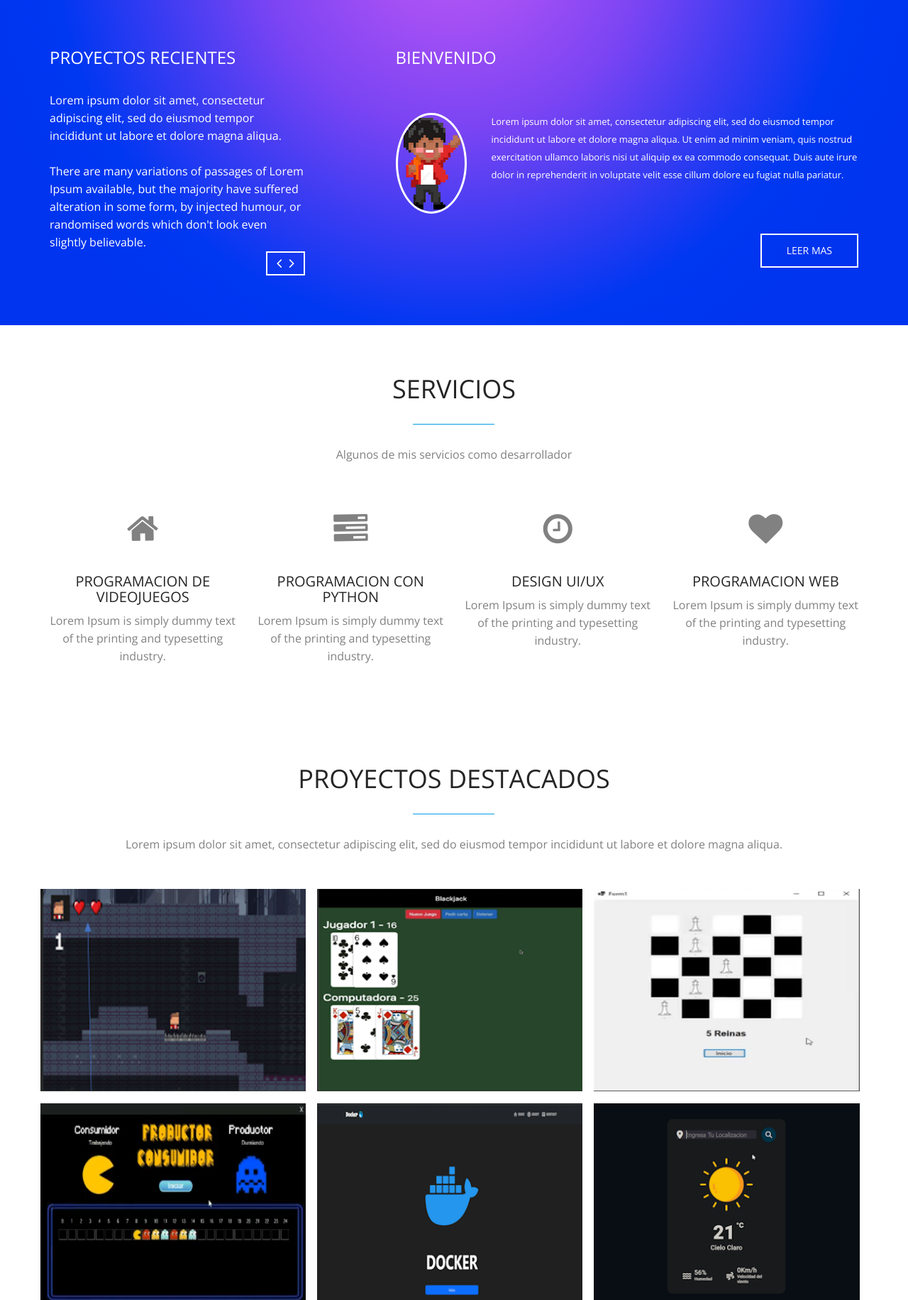
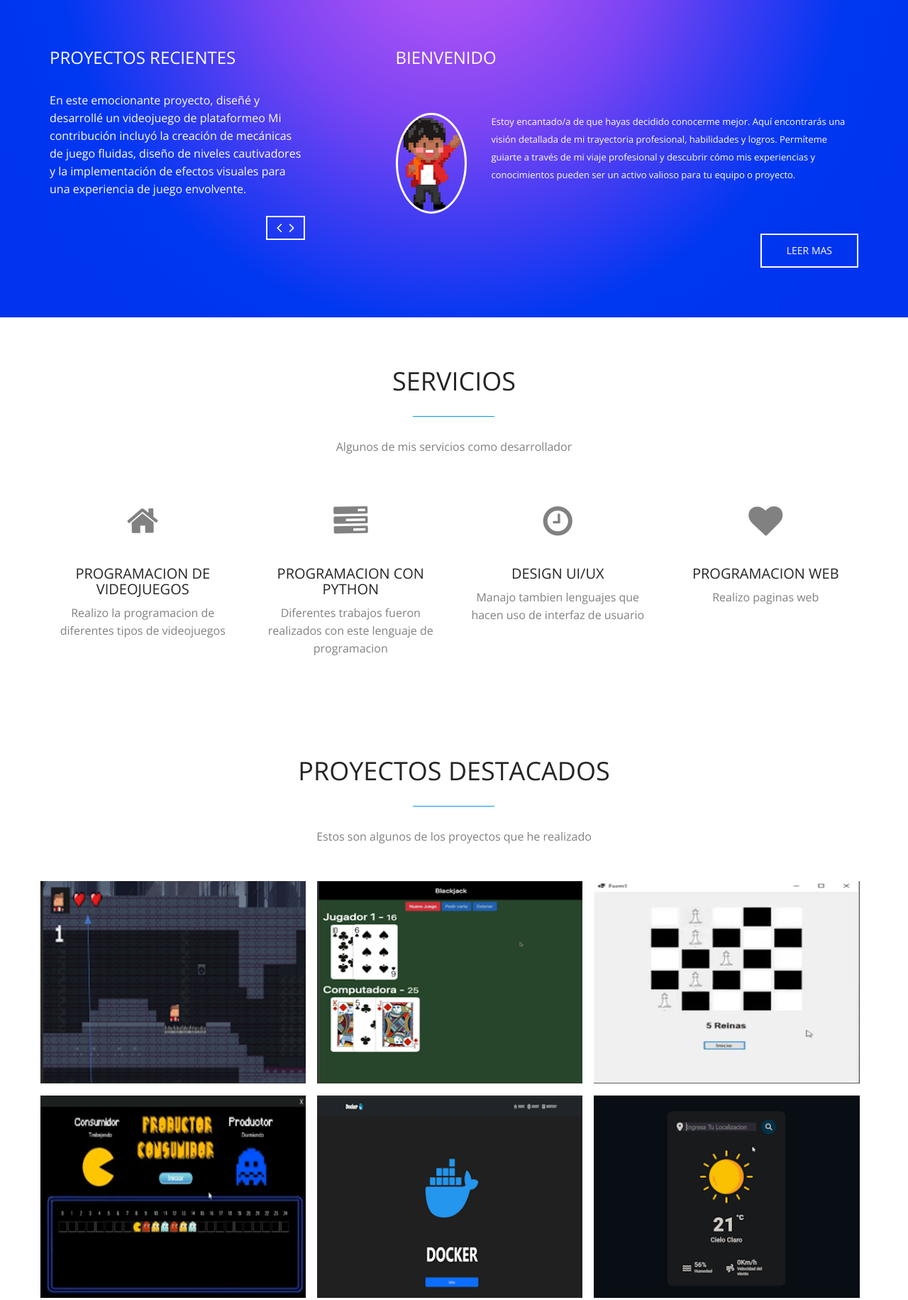
Before and after one commit to TheoBM5/cv-TeodoroBarba, a plain HTML site: page index.html in a window 1280 px wide. Shown: the part 802-2633 px from the top of the page at 71% size. Drawn offline with nearby package versions, Linux system fonts and the light colour scheme; some packages are replaced by stand-ins of ours.

Commit message:
Correccion de textos

```diff
--- a/index.html
+++ b/index.html
@@ -185,13 +185,13 @@
 								<h3>Proyectos recientes</h3>
 								<div id="works">
 									<div class="work-item">
-										<p>Lorem ipsum dolor sit amet, consectetur adipiscing elit, sed do eiusmod tempor incididunt ut labore et dolore magna aliqua. <br> <br> There are many variations of passages of Lorem Ipsum available, but the majority have suffered alteration in some form, by injected humour, or randomised words which don't look even slightly believable.</p>
+										<p>En este emocionante proyecto, diseñé y desarrollé un videojuego de plataformeo Mi contribución incluyó la creación de mecánicas de juego fluidas, diseño de niveles cautivadores y la implementación de efectos visuales para una experiencia de juego envolvente.</p>
 									</div>
 									<div class="work-item">
-										<p>Lorem ipsum dolor sit amet, consectetur adipiscing elit, sed do eiusmod tempor incididunt ut labore et dolore magna aliqua. <br><br> There are many variations of passages of Lorem Ipsum available, but the majority have suffered alteration in some form, by injected humour, or randomised words which don't look even slightly believable.</p>
+										<p>Aplicación 'ClimaClaro' para proporcionar a los usuarios información precisa y actualizada sobre el clima. La interfaz intuitiva permite a los usuarios buscar pronósticos de diversas ubicaciones y obtener detalles como temperatura, humedad, velocidad del viento y más. </p>
 									</div>
 									<div class="work-item">
-										<p>Lorem ipsum dolor sit amet, consectetur adipiscing elit, sed do eiusmod tempor incididunt ut labore et dolore magna aliqua. <br><br> There are many variations of passages of Lorem Ipsum available, but the majority have suffered alteration in some form, by injected humour, or randomised words which don't look even slightly believable.</p>
+										<p>Desarrollé el programa 'N Damas Visualizer' como una herramienta interactiva para abordar el desafiante problema de las N reinas en ajedrez. Este programa gráfico permite a los usuarios visualizar soluciones para diferentes valores de N, ofreciendo una comprensión clara de las estrategias y configuraciones óptimas. </p>
 									</div>
 								</div>
 							</div>
@@ -201,7 +201,7 @@
 								<h3>Bienvenido</h3>
 						     	 <div class="message-body">
 									<img src="img/imagenpersona.png" class="pull-left" alt="member">
-						       		<p>Lorem ipsum dolor sit amet, consectetur adipiscing elit, sed do eiusmod tempor incididunt ut labore et dolore magna aliqua. Ut enim ad minim veniam, quis nostrud exercitation ullamco laboris nisi ut aliquip ex ea commodo consequat. Duis aute irure dolor in reprehenderit in voluptate velit esse cillum dolore eu fugiat nulla pariatur. </p>
+						       		<p>Estoy encantado/a de que hayas decidido conocerme mejor. Aquí encontrarás una visión detallada de mi trayectoria profesional, habilidades y logros. Permíteme guiarte a través de mi viaje profesional y descubrir cómo mis experiencias y conocimientos pueden ser un activo valioso para tu equipo o proyecto. </p>
 						     	 </div>
 						       	<a href="#" class="btn btn-border btn-effect pull-right">Leer mas</a>
 						    </div>
@@ -228,7 +228,7 @@
 									<i class="fa fa-home fa-3x"></i>
 								</div>
 								<h3>Programacion de videojuegos</h3>
-								<p>Lorem Ipsum is simply dummy text of the printing and typesetting industry. </p>
+								<p>Realizo la programacion de diferentes tipos de videojuegos </p>
 							</div>
 						</div>
 
@@ -238,7 +238,7 @@
 									<i class="fa fa-tasks fa-3x"></i>
 								</div>
 								<h3>Programacion con Python</h3>
-								<p>Lorem Ipsum is simply dummy text of the printing and typesetting industry. </p>
+								<p>Diferentes trabajos fueron realizados con este lenguaje de programacion </p>
 							</div>
 						</div>
 
@@ -248,7 +248,7 @@
 									<i class="fa fa-clock-o fa-3x"></i>
 								</div>
 								<h3>Design UI/UX</h3>
-								<p>Lorem Ipsum is simply dummy text of the printing and typesetting industry. </p>
+								<p>Manajo tambien lenguajes que hacen uso de interfaz de usuario </p>
 							</div>
 						</div>
 
@@ -259,7 +259,7 @@
 								</div>
 
 								<h3>Programacion Web</h3>
-								<p>Lorem Ipsum is simply dummy text of the printing and typesetting industry. </p>
+								<p>Realizo paginas web</p>
 							</div>
 						</div>
 
@@ -275,7 +275,7 @@
 
 						<div class="sec-title text-center wow animated fadeInDown">
 							<h2>Proyectos Destacados</h2>
-							<p>Lorem ipsum dolor sit amet, consectetur adipiscing elit, sed do eiusmod tempor incididunt ut labore et dolore magna aliqua.</p>
+							<p>Estos son algunos de los proyectos que he realizado</p>
 						</div>
 
 
@@ -283,7 +283,7 @@
 							<li class="portfolio-item">
 								<img src="img/portfolio/imagen2p.png" class="img-responsive" alt="Lorem ipsum dolor sit amet, consectetur adipiscing elit, sed do eiusmod tempor incididunt ut labore et dolore magna aliqua. Ut enim ad minim veniam, quis nostrud exercitation ullamco laboris nisi ut aliquip ex ea commodo consequat">
 								<figcaption class="mask">
-									<h3>Wall street</h3>
+									<h3>Juego de plataformas</h3>
 									<p>Lorem Ipsum is simply dummy text of the printing and typesetting ndustry. </p>
 								</figcaption>
 								<ul class="external">
@@ -295,7 +295,7 @@
 							<li class="portfolio-item">
 								<img src="img/portfolio/imagen3p.png" class="img-responsive" alt="Lorem Ipsum is simply dummy text of the printing and typesetting ndustry. ">
 								<figcaption class="mask">
-									<h3>Wall street</h3>
+									<h3>Juego de BlackJack</h3>
 									<p>Lorem Ipsum is simply dummy text of the printing and typesetting ndustry. </p>
 								</figcaption>
 								<ul class="external">
@@ -307,7 +307,7 @@
 							<li class="portfolio-item">
 								<img src="img/portfolio/imagen4p.png" class="img-responsive" alt="Lorem Ipsum is simply dummy text of the printing and typesetting ndustry. ">
 								<figcaption class="mask">
-									<h3>Wall street</h3>
+									<h3>Problema de N Reinas</h3>
 									<p>Lorem Ipsum is simply dummy text of the printing and typesetting ndustry. </p>
 								</figcaption>
 								<ul class="external">
@@ -319,7 +319,7 @@
 							<li class="portfolio-item">
 								<img src="img/portfolio/imagen5p.png" class="img-responsive" alt="Lorem Ipsum is simply dummy text of the printing and typesetting ndustry.">
 								<figcaption class="mask">
-									<h3>Wall street</h3>
+									<h3>Productos-Consumidor</h3>
 									<p>Lorem Ipsum is simply dummy text of the printing and typesetting ndustry. </p>
 								</figcaption>
 								<ul class="external">
@@ -331,7 +331,7 @@
 							<li class="portfolio-item">
 								<img src="img/portfolio/imagen6p.png" class="img-responsive" alt="Lorem Ipsum is simply dummy text of the printing and typesetting ndustry. ">
 								<figcaption class="mask">
-									<h3>Wall street</h3>
+									<h3>Pagina web sobre Docker</h3>
 									<p>Lorem Ipsum is simply dummy text of the printing and typesetting ndustry. </p>
 								</figcaption>
 								<ul class="external">
@@ -343,7 +343,7 @@
 							<li class="portfolio-item">
 								<img src="img/portfolio/imagen7p.png" class="img-responsive" alt="Lorem Ipsum is simply dummy text of the printing and typesetting ndustry. ">
 								<figcaption class="mask">
-									<h3>Wall street</h3>
+									<h3>Aplicacion sobre el clima</h3>
 									<p>Lorem Ipsum is simply dummy text of the printing and typesetting ndustry. </p>
 								</figcaption>
 								<ul class="external">
@@ -373,21 +373,21 @@
 									<img src="img/member-1.jpg" alt="Our Clients">
 									<div class="clearfix">
 										<span>Pablo</span>
-										<p>Lorem ipsum dolor sit amet, consectetur adipiscing elit, sed do eiusmod tempor incididunt ut labore et dolore magna aliqua. Ut enim ad minim veniam, quis nostrud exercitation ullamco laboris nisi ut aliquip ex ea commodo consequat. Duis aute irure dolor in reprehenderit in voluptate velit esse cillum dolore eu fugiat nulla pariatur.</p>
+										<p>"Ha sido una experiencia excepcional. En nuestro proyecto conjunto, su creatividad y atención al detalle fueron evidentes desde el principio. El resultado final fue un juego cautivador.</p>
 									</div>
 								</div>
 								<div class="testimonial-item text-center">
 									<img src="img/member-1.jpg" alt="Our Clients">
 									<div class="clearfix">
 										<span>Janeth</span>
-										<p>Lorem ipsum dolor sit amet, consectetur adipiscing elit, sed do eiusmod tempor incididunt ut labore et dolore magna aliqua. Ut enim ad minim veniam, quis nostrud exercitation ullamco laboris nisi ut aliquip ex ea commodo consequat. Duis aute irure dolor in reprehenderit in voluptate velit esse cillum dolore eu fugiat nulla pariatur.</p>
+										<p>Su enfoque meticuloso y su compromiso con la precisión de los datos meteorológicos son realmente impresionantes. La aplicación resultante, 'ClimaClaro', es fácil de usar y proporciona pronósticos precisos que han ganado la confianza de los usuarios. </p>
 									</div>
 								</div>
 								<div class="testimonial-item text-center">
 									<img src="img/member-1.jpg" alt="Our Clients">
 									<div class="clearfix">
 										<span>Mario</span>
-										<p>Lorem ipsum dolor sit amet, consectetur adipiscing elit, sed do eiusmod tempor incididunt ut labore et dolore magna aliqua. Ut enim ad minim veniam, quis nostrud exercitation ullamco laboris nisi ut aliquip ex ea commodo consequat. Duis aute irure dolor in reprehenderit in voluptate velit esse cillum dolore eu fugiat nulla pariatur.</p>
+										<p>Buen trabajo</p>
 									</div>
 								</div>
 							</div>
```
